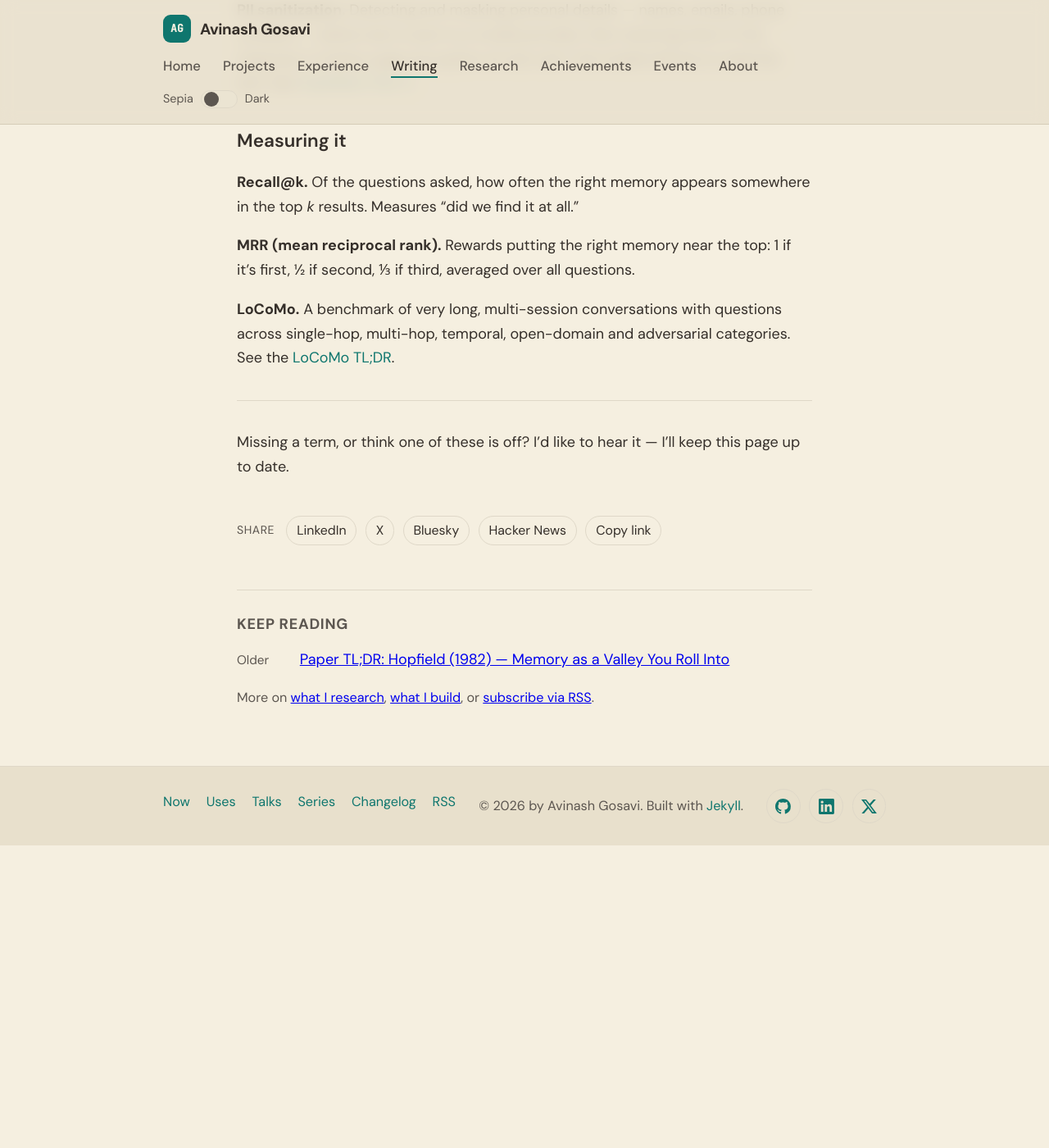
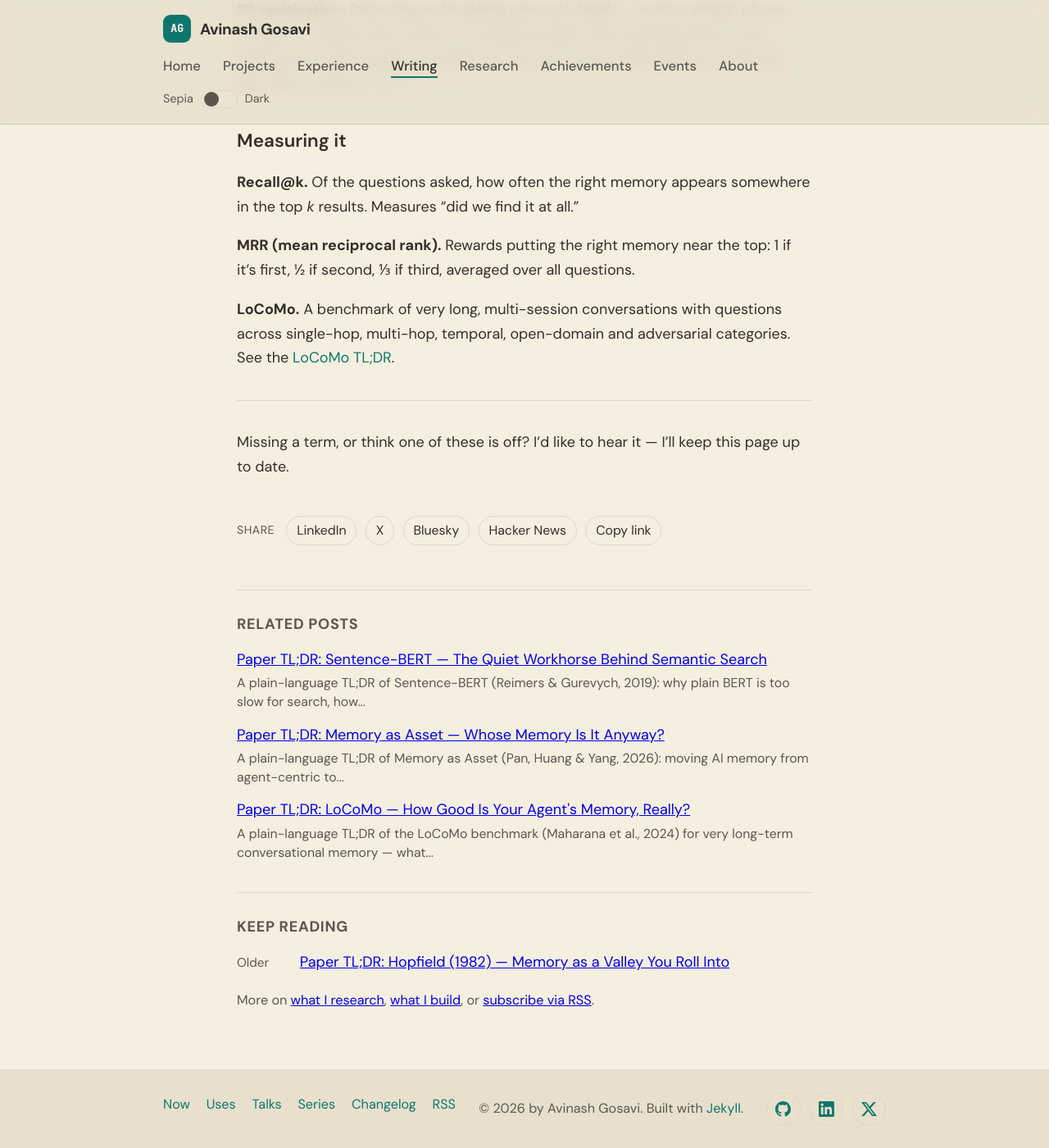
Before and after one commit to aag1091-alt/avinashgosavi.com, a Jekyll site: the page built from _posts/2026-10-18-agent-memory-glossary.md, in a window 1280 px wide and 1400 px high, scrolled down 2582 px. Shown: the whole window at 82% size. Built offline with Jekyll 4.4.1, drawn with Linux system fonts in a browser that asks for light colours; before the commit the page ends 3613 px from its top, so only the background shows below that.

Commit message:
Posts: related posts by shared tags
Co-Authored-By: Claude <noreply@anthropic.com>

```diff
--- a/_data/changelog.yml
+++ b/_data/changelog.yml
@@ -1,5 +1,9 @@
 # Public changelog shown on /changelog and (latest 3) on the homepage.
 # Newest first. desk: Writing | Design | Engineering
+- date: 2026-10-18
+  desk: Engineering
+  text: Every post now ends with up to three related posts, picked by shared topics.
+  link: /post/agent-memory-glossary/
 - date: 2026-10-18
   desk: Engineering
   text: Every post now has share links for LinkedIn, X, Bluesky and Hacker News, plus a copy-link button.
--- a/_includes/read-next.html
+++ b/_includes/read-next.html
@@ -4,6 +4,32 @@
 {% assign older_i = idx | plus: 1 %}
 {% assign newer = site.posts[newer_i] %}
 {% assign older = site.posts[older_i] %}
+{% comment %} Related posts: rank other posts by number of shared tags (ties: newer first), skipping the newer/older links below. {% endcomment %}
+{% assign related_keys = "" | split: "" %}
+{% if page.tags.size > 0 %}
+{% for p in site.posts %}
+  {% assign pi = forloop.index0 %}
+  {% if p.url != page.url and pi != newer_i and pi != older_i %}
+    {% assign shared = 0 %}
+    {% for t in p.tags %}{% if page.tags contains t %}{% assign shared = shared | plus: 1 %}{% endif %}{% endfor %}
+    {% if shared > 0 %}
+      {% assign rank = 999 | minus: pi %}
+      {% assign key = shared | append: ":" | append: rank %}
+      {% assign related_keys = related_keys | push: key %}
+    {% endif %}
+  {% endif %}
+{% endfor %}
+{% assign related_keys = related_keys | sort | reverse %}
+{% endif %}
+{% if related_keys.size > 0 %}
+<nav class="read-next related-posts" aria-label="Related posts">
+  <h2 class="read-next-title">Related posts</h2>
+  <ul class="read-next-list">
+    {% for key in related_keys limit: 3 %}{% assign parts = key | split: ":" %}{% assign rank = parts[1] | plus: 0 %}{% assign ri = 999 | minus: rank %}{% assign rp = site.posts[ri] %}
+    <li><a href="{{ rp.url | relative_url }}">{{ rp.title }}</a>{% if rp.description %}<span class="related-desc">{{ rp.description | truncatewords: 18 }}</span>{% endif %}</li>{% endfor %}
+  </ul>
+</nav>
+{% endif %}
 <nav class="read-next" aria-label="Read next">
   <h2 class="read-next-title">Keep reading</h2>
   <ul class="read-next-list">
--- a/assets/css/style.css
+++ b/assets/css/style.css
@@ -1177,6 +1177,9 @@ body.theme-dark .about-image img {
 .read-next-list { list-style: none; padding: 0; margin: 0; }
 .read-next-list li { margin: 0.5rem 0; }
 .read-next-label { display: inline-block; min-width: 4rem; color: var(--text-muted); font-size: 0.85rem; }
+.related-posts + .read-next { margin-top: 2rem; }
+.related-posts .read-next-list li { margin: 0.75rem 0; }
+.related-desc { display: block; color: var(--text-muted); font-size: 0.88rem; line-height: 1.45; margin-top: 0.15rem; }
 .read-next-more { color: var(--text-muted); font-size: 0.9rem; margin-top: 1rem; }
 
 /* ---------- Tags ---------- */
```
